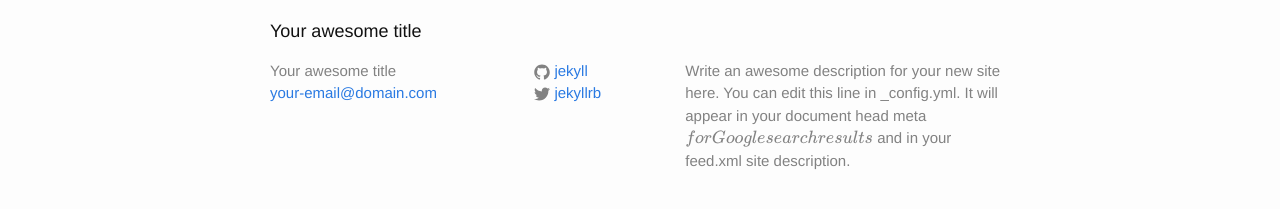
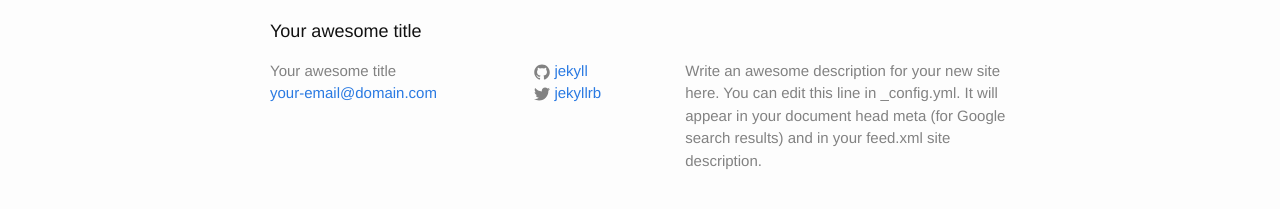
Before and after one commit to chirimenmonster/chirimenmonster.github.io, a Jekyll site: the page built from texsample.md, in a window 1280 px wide. Shown: the part 324-533 px from the top of the page. Built offline with Jekyll 4.4.1, drawn with Linux system fonts in a browser that asks for light colours; formulas are drawn with MathJax 3.

Commit message:
数式テスト

```diff
--- a/_includes/head.html
+++ b/_includes/head.html
@@ -9,7 +9,4 @@
   <link rel="stylesheet" href="{{ "/css/main.css" | prepend: site.baseurl }}">
   <link rel="canonical" href="{{ page.url | replace:'index.html','' | prepend: site.baseurl | prepend: site.url }}">
   <link rel="alternate" type="application/rss+xml" title="{{ site.title }}" href="{{ "/feed.xml" | prepend: site.baseurl | prepend: site.url }}">
-  {% if page.use_math %}
-    {% include mathjax_support.html %}
-  {% endif %}
 </head>
--- /dev/null
+++ b/_layouts/math.html
@@ -0,0 +1,8 @@
+---
+layout: default
+---
+<script type="text/javascript" src="http://cdn.mathjax.org/mathjax/latest/MathJax.js?config=TeX-AMS-MML_HTMLorMML"></script>
+
+<div class="container">
+  {{ content }}
+</div>
```
Also changed, not shown: texsample.md (+1 -2 lines).
